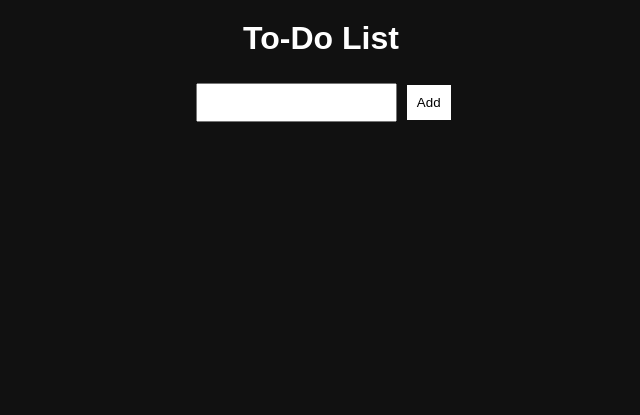
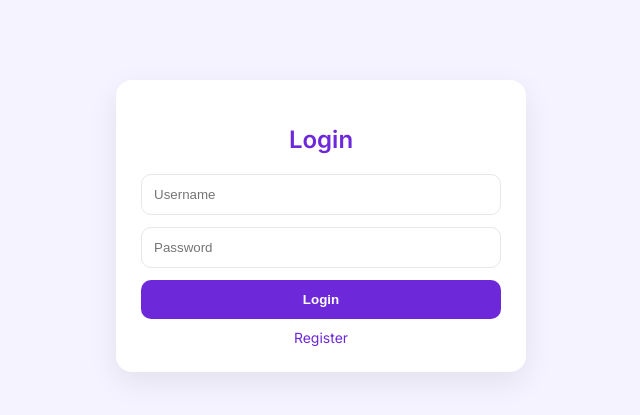
Before and after one commit to jmasalunga2025-arch/todo-app, a Flask app: page / in a window 1280 px wide. Shown: the top 415 px of the page, without its empty margins (319-959 px from the left). Run offline with Flask 3, Linux system fonts and the light colour scheme.

Commit message:
Added login/register database system and improved UI design

```diff
--- a/app.py
+++ b/app.py
@@ -1,25 +1,120 @@
-from flask import Flask, render_template, request, redirect
+from flask import Flask, render_template, request, redirect, session
+import sqlite3
 
 app = Flask(__name__)
+app.secret_key = "secret123"
 
-tasks = []
+# Connect DB
+def get_db():
+    return sqlite3.connect("db/database.db")
 
-@app.route('/')
+# Create tables
+def init_db():
+    db = get_db()
+    cursor = db.cursor()
+
+    cursor.execute("""
+    CREATE TABLE IF NOT EXISTS users (
+        id INTEGER PRIMARY KEY AUTOINCREMENT,
+        username TEXT,
+        password TEXT
+    )
+    """)
+
+    cursor.execute("""
+    CREATE TABLE IF NOT EXISTS tasks (
+        id INTEGER PRIMARY KEY AUTOINCREMENT,
+        user_id INTEGER,
+        text TEXT,
+        done INTEGER
+    )
+    """)
+
+    db.commit()
+    db.close()
+
+init_db()
+
+# LOGIN
+@app.route("/", methods=["GET", "POST"])
+def login():
+    if request.method == "POST":
+        user = request.form["username"]
+        pw = request.form["password"]
+
+        db = get_db()
+        cursor = db.cursor()
+        cursor.execute("SELECT * FROM users WHERE username=? AND password=?", (user, pw))
+        result = cursor.fetchone()
+
+        if result:
+            session["user_id"] = result[0]
+            return redirect("/home")
+
+    return render_template("login.html")
+
+# REGISTER
+@app.route("/register", methods=["GET", "POST"])
+def register():
+    if request.method == "POST":
+        user = request.form["username"]
+        pw = request.form["password"]
+
+        db = get_db()
+        cursor = db.cursor()
+        cursor.execute("INSERT INTO users (username, password) VALUES (?,?)", (user, pw))
+        db.commit()
+        db.close()
+
+        return redirect("/")
+
+    return render_template("register.html")
+
+# HOME
+@app.route("/home")
 def home():
-    return render_template('index.html', tasks=tasks)
+    if "user_id" not in session:
+        return redirect("/")
 
-@app.route('/add', methods=['POST'])
+    db = get_db()
+    cursor = db.cursor()
+    cursor.execute("SELECT * FROM tasks WHERE user_id=?", (session["user_id"],))
+    tasks = cursor.fetchall()
+
+    return render_template("index.html", tasks=tasks)
+
+# ADD TASK
+@app.route("/add", methods=["POST"])
 def add():
-    task = request.form.get('task')
-    if task:
-        tasks.append(task)
-    return redirect('/')
+    db = get_db()
+    cursor = db.cursor()
 
-@app.route('/delete/<int:index>')
-def delete(index):
-    if 0 <= index < len(tasks):
-        tasks.pop(index)
-    return redirect('/')
+    cursor.execute("INSERT INTO tasks (user_id, text, done) VALUES (?,?,0)",
+                   (session["user_id"], request.form["task"]))
+    db.commit()
 
-if __name__ == '__main__':
-    app.run(debug=True)
+    return redirect("/home")
+
+# DONE
+@app.route("/done/<int:id>")
+def done(id):
+    db = get_db()
+    cursor = db.cursor()
+
+    cursor.execute("UPDATE tasks SET done = NOT done WHERE id=?", (id,))
+    db.commit()
+
+    return redirect("/home")
+
+# DELETE
+@app.route("/delete/<int:id>")
+def delete(id):
+    db = get_db()
+    cursor = db.cursor()
+
+    cursor.execute("DELETE FROM tasks WHERE id=?", (id,))
+    db.commit()
+
+    return redirect("/home")
+
+app.run(debug=True)
--- a/static/css/style.css
+++ b/static/css/style.css
@@ -1,54 +1,98 @@
+@import url('https://fonts.googleapis.com/css2?family=Inter:wght@400;600&display=swap');
+
 body {
-    font-family: Arial;
-    background: #111;
-    color: white;
-    text-align: center;
+    font-family: 'Inter', sans-serif;
+    background: #F5F3FF;
     margin: 0;
+    padding: 0;
+    color: #111827;
 }
 
-h1 {
+/* CARD CONTAINER */
+.container {
+    width: 360px;
+    margin: 80px auto;
+    background: white;
+    padding: 25px;
+    border-radius: 16px;
+    box-shadow: 0 10px 30px rgba(0,0,0,0.08);
+    text-align: center;
+}
+
+/* TITLE */
+h1, h2 {
+    color: #6D28D9;
+    margin-bottom: 20px;
+}
+
+/* FORM LAYOUT */
+form {
+    display: flex;
+    flex-direction: column;
+    gap: 12px;
+}
+
+/* INPUTS */
+input {
+    padding: 12px;
+    border: 1px solid #E5E7EB;
+    border-radius: 10px;
+    outline: none;
+    transition: 0.2s;
+}
+
+input:focus {
+    border-color: #6D28D9;
+    box-shadow: 0 0 0 3px rgba(109, 40, 217, 0.15);
+}
+
+/* BUTTON */
+button {
+    padding: 12px;
+    background: #6D28D9;
+    color: white;
+    border: none;
+    border-radius: 10px;
+    cursor: pointer;
+    font-weight: 600;
+    transition: 0.2s;
+}
+
+button:hover {
+    background: #5B21B6;
+}
+
+/* LINKS */
+a {
+    display: inline-block;
+    margin-top: 10px;
+    color: #6D28D9;
+    text-decoration: none;
+    font-size: 14px;
+}
+
+a:hover {
+    text-decoration: underline;
+}
+
+/* TASK LIST */
+ul {
+    list-style: none;
+    padding: 0;
     margin-top: 20px;
 }
 
-nav {
-    margin: 10px;
+li {
+    background: #F9FAFB;
+    margin: 10px 0;
+    padding: 10px;
+    border-radius: 10px;
+    display: flex;
+    justify-content: space-between;
+    align-items: center;
 }
 
-nav a {
-    color: white;
-    margin: 10px;
-    text-decoration: none;
+/* DONE STYLE */
+strike {
+    color: #9CA3AF;
 }
-
-form {
-    margin: 20px;
-}
-
-input {
-    padding: 10px;
-    margin: 5px;
-}
-
-button {
-    padding: 10px;
-    background: white;
-    border: none;
-    cursor: pointer;
-}
-
-ul {
-    list-style: none;
-    padding: 0;
-}
-
-li {
-    background: #222;
-    margin: 10px auto;
-    padding: 10px;
-    width: 200px;
-}
-
-a {
-    color: red;
-    text-decoration: none;
-}
--- a/templates/index.html
+++ b/templates/index.html
@@ -1,26 +1,35 @@
 <!DOCTYPE html>
 <html>
 <head>
-    <title>To-Do App</title>
+    <title>To-Do List</title>
     <link rel="stylesheet" href="{{ url_for('static', filename='css/style.css') }}">
 </head>
+
 <body>
 
-<h1>To-Do List</h1>
+<div class="container">
+    <h2>To-Do List</h2>
 
     <form action="/add" method="POST">
-    <input type="text" name="task" required>
+        <input name="task" placeholder="New task" required>
         <button type="submit">Add</button>
     </form>
 
     <ul>
         {% for task in tasks %}
         <li>
-            {{ task }}
-            <a href="/delete/{{ loop.index0 }}">Delete</a>
+            {% if task[3] %}
+                <strike>{{ task[2] }}</strike>
+            {% else %}
+                {{ task[2] }}
+            {% endif %}
+
+            <a href="/done/{{ task[0] }}">Done</a>
+            <a href="/delete/{{ task[0] }}">Delete</a>
         </li>
         {% endfor %}
     </ul>
+</div>
 
 </body>
 </html>
--- /dev/null
+++ b/templates/login.html
@@ -0,0 +1,23 @@
+<!DOCTYPE html>
+<html>
+<head>
+    <title>Login</title>
+    <link rel="stylesheet" href="{{ url_for('static', filename='css/style.css') }}">
+</head>
+
+<body>
+
+<div class="container">
+    <h2>Login</h2>
+
+    <form method="POST">
+        <input name="username" placeholder="Username" required>
+        <input type="password" name="password" placeholder="Password" required>
+        <button type="submit">Login</button>
+    </form>
+
+    <a href="/register">Register</a>
+</div>
+
+</body>
+</html>
```
Also changed, not shown: templates/register.html (added, +23 -0 lines), db/database.db (added). Lines whose indentation alone changed are shown as unchanged.
